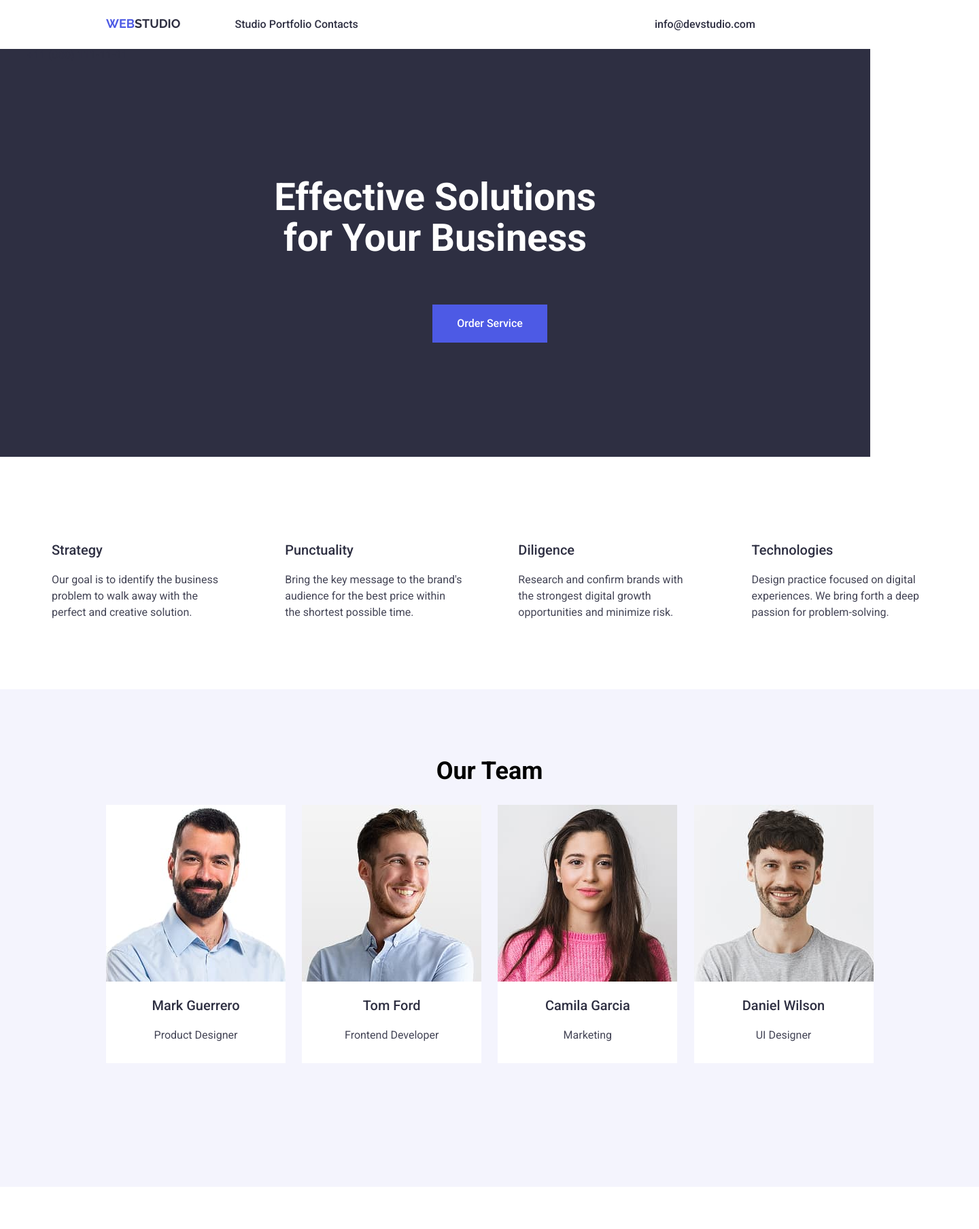
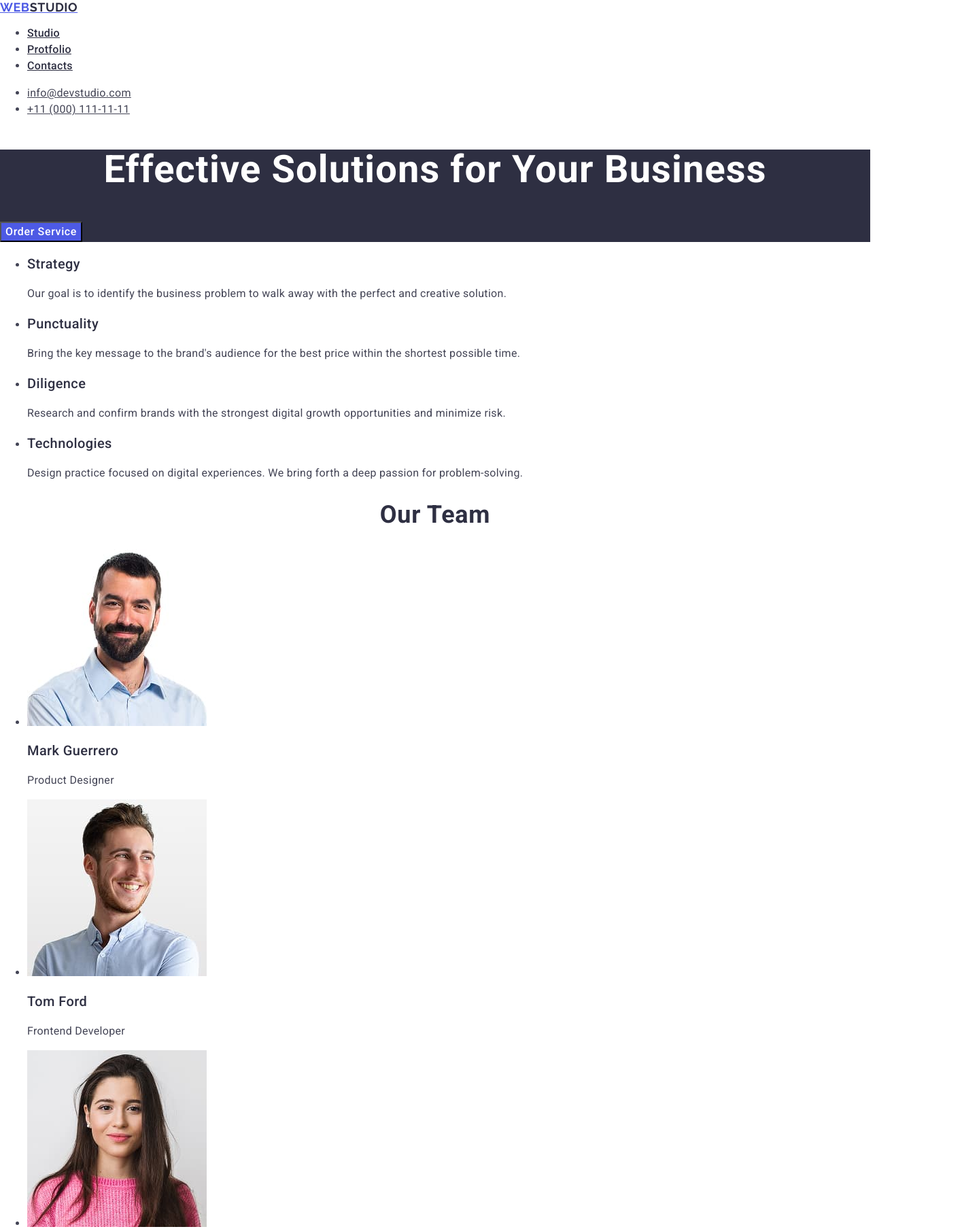
Before and after one commit to onurdoker/goit-markup-hw-02, a plain HTML site: page index.html in a window 1280 px wide. Shown: the top 1808 px of the page at 68% size, 1440 px wide, since content can reach past the window. Drawn offline with nearby package versions, Linux system fonts and the light colour scheme.

Commit message:
second revised version

```diff
--- a/css/styles.css
+++ b/css/styles.css
@@ -1,247 +1,162 @@
-/*  HEADER SECTION  */
-header {
-  max-width: 1440px;
-  width: 100%;
-  height: 72px;
+body {
+  font-family: "Roboto", sans-serif;
+  color: #434455;
   background-color: #ffffff;
-  margin: auto;
 }
 
-nav div {
-  display: inline-block;
-}
-
-.logo {
-  padding-left: 156px;
-  padding-top: 24px;
-}
+/*  HEADER SECTION  */
 
 .logo-web {
-  font-family: Raleway, sans-serif;
+  font-family: "Raleway", sans-serif;
+  font-weight: 700;
   font-size: 18px;
-  font-weight: 700;
+  line-height: 1.17;
+  letter-spacing: 0.03em;
+  text-transform: uppercase;
   color: #4d5ae5;
-  line-height: 21px;
-  text-decoration: none;
 }
 
 .logo-studio {
-  font-family: Raleway, sans-serif;
-  font-size: 18px;
-  font-weight: 700;
-  line-height: 21px;
   color: #2e2f42;
-  text-decoration: none;
 }
 
 .nav-menu {
-  padding-left: 76px;
-  padding-top: 24px;
+  font-weight: 500;
+  font-size: 16px;
+  line-height: 1.5;
+  letter-spacing: 0.02em;
+  color: #2e2f42;
 }
-
-.email {
-  padding-left: 432px;
-  padding-top: 24px;
-}
-
-.phone {
-  padding-left: 40px;
-  padding-top: 24px;
-}
-
-.menu-nav,
-.top-line {
-  font-family: Roboto, sans-serif;
-  font-size: 16px;
-  font-weight: 500;
-  line-height: 21px;
-  color: #2e2f42;
-  text-decoration: none;
-}
-
-.menu-nav:active,
-.menu-nav:hover,
-.top-line:hover,
-.top-line:active {
+.nav-menu:hover,
+.nav-menu:focus {
   color: #404bbf;
 }
 
-/*  HERO SECTION  */
-
-.hero {
-  max-width: 1440px;
-  width: 100%;
-  height: 600px;
-  line-height: 21px;
-  background-color: #2e2f42;
-  margin: auto;
+.nav-adress {
+  font-style: normal;
 }
 
-h1 {
-  width: 496px;
-  height: 120px;
-  margin: auto;
-  padding-top: 188px;
-  font-family: Roboto;
-  font-weight: 700;
+.nav-add {
+  font-size: 16px;
+  line-height: 1.5;
+  letter-spacing: 0.02em;
+  color: #434455;
+}
+
+.nav-add:hover,
+.nav-add:focus {
+  color: #404bbf;
+}
+
+.sec-one {
+  background-color: #2e2f42;
+}
+
+.sec-one-h1 {
   font-size: 56px;
-  line-height: 60px;
+  line-height: 1.07;
   text-align: center;
+  letter-spacing: 0.02em;
   color: #ffffff;
 }
 
-.button {
-  width: 169px;
-  height: 56px;
-  margin-top: 188px;
-  margin-left: 636px;
-  color: #ffffff;
-  border: 0px;
-  font-family: Roboto;
+.sec-one-button {
+  background-color: #4d5ae5;
+  font-family: Roboto, sans-serif;
   font-weight: 500;
   font-size: 16px;
-  line-height: 24px;
-  text-align: center;
-  background-color: #4d5ae5;
+  line-height: 1.5;
+  letter-spacing: 0.04em;
+  color: #ffffff;
+  cursor: pointer;
 }
 
-.button:hover {
+.sec-one-button:hover,
+.sec-one-button:focus {
   background-color: #404bbf;
 }
 
-/*  SECTION ONE  */
-.section-one {
-  width: 1440px;
-  height: 312px;
-  margin: auto;
+.sec-two-h3 {
+  font-weight: 500;
+  font-size: 20px;
+  line-height: 1.2;
+  letter-spacing: 0.02em;
+  color: #2e2f42;
+}
+
+.sec-two-p {
+  font-size: 16px;
+  line-height: 1.5;
+  letter-spacing: 0.02em;
+  color: #434455;
+}
+
+.sec-three {
+  background-color: #f4f4fd;
+}
+
+.sec-three-h2 {
+  font-size: 36px;
+  line-height: 1.11;
+  text-align: center;
+  letter-spacing: 0.02em;
+  text-transform: capitalize;
+  color: #2e2f42;
+}
+
+.sec-three-li {
   background-color: #ffffff;
 }
 
-section div {
-  display: inline-block;
-}
-
-.section-one-div {
-  width: 264px;
-  height: 104px;
-  margin-top: 104px;
-  margin-left: 75px;
-  padding: 1px;
-}
-
-h3 {
-  font-family: Roboto;
+.sec-three-h3 {
   font-weight: 500;
   font-size: 20px;
-  line-height: 24px;
+  line-height: 1.2;
+  letter-spacing: 0.02em;
   color: #2e2f42;
 }
 
-p {
-  font-family: Roboto;
-  font-weight: 400;
+.sec-three-p {
   font-size: 16px;
-  line-height: 24px;
+  line-height: 1.5;
+  letter-spacing: 0.02em;
   color: #434455;
 }
 
-/*  SECTION TWO  */
-.section-two {
-  width: 1440px;
-  height: 732px;
-  background-color: #f4f4fd;
-  margin: auto;
+.sec-four-h2 {
+  font-size: 36px;
+  line-height: 1.11;
+  text-align: center;
+  letter-spacing: 0.02em;
+  text-transform: capitalize;
+  color: #2e2f42;
 }
 
-h2 {
-  font-family: Roboto;
-  font-weight: 700;
-  font-size: 36px;
-  line-height: 40px;
-  text-align: center;
-  padding-top: 100px;
+.sec-four-h3 {
+  font-weight: 500;
+  font-size: 20px;
+  line-height: 1.2;
+  letter-spacing: 0.02em;
+  color: #2e2f42;
 }
 
-.section-two-div-mark {
-  width: 264px;
-  height: 380px;
-  margin-left: 156px;
-  background-color: #ffffff;
-  align-items: center;
+.sec-four-p {
+  font-size: 16px;
+  line-height: 1.5;
+  letter-spacing: 0.02em;
+  color: #434455;
 }
 
-.section-two-div-tom {
-  width: 264px;
-  height: 380px;
-  margin-left: 20px;
-  background-color: #ffffff;
-  align-items: center;
+footer {
+  background-color: #2e2f42;
 }
 
-.section-two-div-camila,
-.section-two-div-daniel {
-  width: 264px;
-  height: 380px;
-  margin-left: 20px;
-  background-color: #ffffff;
-  align-items: center;
+.footer-studio {
+  color: #f4f4fd;
 }
 
-.sec-h3 {
-  text-align: center;
+.footer-p {
+  line-height: 1.5;
+  color: #f4f4fd;
+  letter-spacing: 0.02em;
 }
-
-/*    SECTION THREE  */
-.section-three {
-  width: 1440px;
-  height: 1200px;
-  background-color: #ffffff;
-  margin: auto;
-}
-
-.row1-bank,
-.row2-bank {
-  width: 360px;
-  height: 420px;
-  margin-left: 156px;
-  margin-bottom: 40px;
-}
-
-.row1-cash,
-.row1-medi,
-.row2-cash,
-.row2-medi {
-  width: 360px;
-  height: 420px;
-  margin-left: 20px;
-}
-
-/*  FOOTER  */
-footer {
-  max-width: 1440px;
-  width: 100%;
-  height: 312px;
-  background-color: #2e2f42;
-  margin: auto;
-}
-
-.logo-studio-footer {
-  font-family: Raleway, sans-serif;
-  font-size: 18px;
-  font-weight: 700;
-  line-height: 21px;
-  color: #ffffff;
-  text-decoration: none;
-}
-.footer-p {
-  width: 264px;
-  height: 112px;
-  margin-top: 100px;
-  margin-left: 156px;
-  color: #f4f4fd;
-}
-/*
-
-
-
-*/
--- a/index.html
+++ b/index.html
@@ -20,127 +20,195 @@
 
 <body>
 
+  <!--  HEADER  -->
   <header>
     <nav class="nav-bar">
-      <div class="logo">
       <a href="./index.html" class="logo-web">WEB<span class="logo-studio">STUDIO</span></a>
-      </div>
-      <div class="nav-menu">
-        <a href="" class="menu-nav">Studio</a>
-        <a href="" class="menu-nav">Portfolio</a>
-        <a href="" class="menu-nav">Contacts</a>
-      </div>
-      <div class="email">
-        <a href="mailto:info@devstudio.com" class="top-line">info@devstudio.com</a>
-      </div>
-      <div class="phone">
-        <a href="tel:+110001111111" class="top-line">+11 (000) 111-11-11</a>
-      </div>
+
+      <ul>
+        <li>
+          <a href="./index.html" class="nav-menu">Studio</a>
+        </li>
+        <li>
+          <a href="./index.html" class="nav-menu">Protfolio</a>
+        </li>
+        <li>
+          <a href="./index.html" class="nav-menu">Contacts</a>
+        </li>
+      </ul>
     </nav>
+
+    <address class="nav-adress">
+      <ul>
+        <li>
+          <a href="mailto:info@devstudio.com" class="nav-add">info@devstudio.com</a>
+        </li>
+        <li>
+          <a href="tel:+11000111111" class="nav-add">+11 (000) 111-11-11</a>
+        </li>
+      </ul>
+    </address>
   </header>
 
-  <section class="hero">
-    <h1>Effective Solutions for Your Business</h1>
-    <button type="button" class="button">Order Service</button>
+  <!--  HERO  -->
+  <section class="sec-one">
+    <h1 class="sec-one-h1">Effective Solutions for Your Business</h1>
+    <button type="button" class="sec-one-button">Order Service</button>
+  </section>
 
-  </section>
-  <section class="section-one">
-    <div class="section-one-div">
-      <h3>Strategy</h3>
-      <p>
+  <section class="sec-two">
+    <h2></h2>
+    <ul>
+      <li class="sec-two-li">
+        <h3 class="sec-two-h3">
+          Strategy
+        </h3>
+        <p class="sec-two-p">
           Our goal is to identify the business problem to walk away with the perfect and creative solution.
         </p>
-    </div>
-    <div class="section-one-div">
-      <h3>Punctuality</h3>
-      <p>
+      </li>
+      <li class="sec-two-li">
+        <h3 class="sec-two-h3">
+          Punctuality
+        </h3>
+        <p class="sec-two-p">
           Bring the key message to the brand's audience for the best price within the shortest possible time.
         </p>
-    </div>
-    <div class="section-one-div">
-      <h3>Diligence</h3>
-      <p>
+      </li>
+      <li class="sec-two-li">
+        <h3 class="sec-two-h3">
+          Diligence
+        </h3>
+        <p class="sec-two-p">
           Research and confirm brands with the strongest digital growth opportunities and minimize risk.
         </p>
-    </div>
-    <div class="section-one-div">
-      <h3>Technologies</h3>
-      <p>
+      </li>
+      <li class="sec-two-li">
+        <h3 class="sec-two-h3">
+          Technologies
+        </h3>
+        <p class="sec-two-p">
           Design practice focused on digital experiences. We bring forth a deep passion for problem-solving.
         </p>
-    </div>
+      </li>
+    </ul>
+  </section class="sec-three">
+
+  <section>
+    <h2 class="sec-three-h2">Our Team</h2>
+    <ul>
+      <li class="sec-three-li">
+        <img src="./images/mark.jpg" alt="Mark Guerrero" width="264" />
+        <h3 class="sec-three-h3">
+          Mark Guerrero
+        </h3>
+        <p class="sec-three-p">
+          Product Designer
+        </p>
+      </li>
+      <li class="sec-three-li">
+        <img src="./images/tom.jpg" alt="Tom Ford" width="264" />
+        <h3 class="sec-three-h3">
+          Tom Ford
+        </h3>
+        <p class="sec-three-p">
+          Frontend Developer
+        </p>
+      </li>
+      <li class="sec-three-li">
+        <img src="./images/camila.jpg" alt="Camila Garcia" width="264" />
+        <h3 class="sec-three-h3">
+          Camila Garcia
+        </h3>
+        <p class="sec-three-p">
+          Marketing
+        </p>
+      </li>
+      <li class="sec-three-li">
+        <img src="./images/daniel.jpg" alt="Daniel Wilson" width="264" />
+        <h3 class="sec-three-h3">
+          Daniel Wilson
+        </h3>
+        <p class="sec-three-p">
+          UI Designer
+        </p>
+      </li>
+    </ul>
   </section>
 
-  <section class="section-two">
-    <h2>Our Team</h2>
-    <div class="section-two-div-mark">
-      <img src="./images/mark.jpg" alt="Mark Guerrero" width="264" />
-      <h3 class="sec-h3">Mark Guerrero</h3>
-      <p class="sec-h3">Product Designer</p>
-    </div>
-    <div class="section-two-div-tom">
-      <img src="./images/tom.jpg" alt="Tom Ford" width="264" />
-      <h3 class="sec-h3">Tom Ford</h3>
-      <p class="sec-h3">Frontend Developer</p>
-    </div>
-    <div class="section-two-div-camila">
-      <img src="./images/camila.jpg" alt="Camila Garcia" width="264" />
-      <h3 class="sec-h3">Camila Garcia</h3>
-      <p class="sec-h3">Marketing</p>
-    </div>
-    <div class="section-two-div-daniel">
-      <img src="./images/daniel.jpg" alt="Daniel Wilson" width="264" />
-      <h3 class="sec-h3">Daniel Wilson</h3>
-      <p class="sec-h3">UI Designer</p>
-    </div>
+  <section class="sec-four">
+    <h2 class="sec-four-h2">
+      Our Portfolio
+    </h2>
+    <ul>
+      <il class="sec-four-li">
+        <img src="./images/bankingApp.jpg" alt="Mark Guerrero" width="360" />
+        <h3 class="sec-four-h3">
+          Banking App
+        </h3>
+        <p class="sec-four-p">
+          App
+        </p>
+    </ul>
+    <ul>
+      <il class="sec-four-li">
+        <img src="./images/cashless.jpg" alt="Mark Guerrero" width="360" />
+        <h3 class="sec-four-h3">
+          Cashless Payment
+        </h3>
+        <p class="sec-four-p">
+          Marketing
+        </p>
+    </ul>
+    <ul>
+      <il class="sec-four-li">
+        <img src="./images/meditation.jpg" alt="Mark Guerrero" width="360" />
+        <h3 class="sec-four-h3">
+          Meditation App
+        </h3>
+        <p class="sec-four-p">
+          App
+        </p>
+    </ul>
+    <ul>
+      <il class="sec-four-li">
+        <img src="./images/taxi.jpg" alt="Mark Guerrero" width="360" />
+        <h3 class="sec-four-h3">
+          Taxi Service
+        </h3>
+        <p class="sec-four-p">
+          Marketing
+        </p>
+    </ul>
+    <ul>
+      <il class="sec-four-li">
+        <img src="./images/screen.jpg" alt="Mark Guerrero" width="360" />
+        <h3 class="sec-four-h3">
+          Screen Illustrations
+        </h3>
+        <p class="sec-four-p">
+          Design
+        </p>
+    </ul>
+    <ul>
+      <il class="sec-four-li">
+        <img src="./images/online.jpg" alt="Mark Guerrero" width="360" />
+        <h3 class="sec-four-h3">
+          Online Courses
+        </h3>
+        <p class="sec-four-p">
+          Marketing
+        </p>
+    </ul>
   </section>
 
-  <section class="section-three">
-    <h2>
-      Our Portfolio
-    </h2>
-    <div class="row1-bank">
-      <img src="./images/bankingApp.jpg" alt="Mark Guerrero" width="360" />
-      <h3 class="sec3-h3">Banking App</h3>
-      <p class="sec3-h3">App</p>
-    </div>
-    <div class="row1-cash">
-      <img src="./images/cashless.jpg" alt="Mark Guerrero" width="360" />
-      <h3 class="sec3-h3">Cashless Payment</h3>
-      <p class="sec3-h3">Marketing</p>
-    </div>
-    <div class="row1-medi">
-      <img src="./images/meditation.jpg" alt="Mark Guerrero" width="360" />
-      <h3 class="sec3-h3">Meditation App</h3>
-      <p class="sec3-h3">App</p>
-    </div>
-
-    <div class="row2-bank">
-      <img src="./images/taxi.jpg" alt="Mark Guerrero" width="360" />
-      <h3 class="sec3-h3">Taxi Service</h3>
-      <p class="sec3-h3">Marketing</p>
-    </div>
-    <div class="row2-cash">
-      <img src="./images/screen.jpg" alt="Mark Guerrero" width="360" />
-      <h3 class="sec3-h3">Screen Illustrations</h3>
-      <p class="sec3-h3">Design</p>
-    </div>
-    <div class="row2-medi">
-      <img src="./images/online.jpg" alt="Mark Guerrero" width="360" />
-      <h3 class="sec3-h3">Online Courses</h3>
-      <p class="sec3-h3">Marketing</p>
-    </div>
-  </section>
-  <footer>
-    <div class="logo">
-      <a href="./index.html" class="logo-web">WEB<span class="logo-studio-footer">STUDIO</span></a>
-    </div>
+  <!--  FOOTER  -->
+  <footer class="footer-bar">
+    <a href="./index.html" class="logo-web">WEB<span class="footer-studio">STUDIO</span></a>
     <p class="footer-p">
       Increase the flow of customers and sales for your business with digital marketing & growth solutions.
     </p>
   </footer>
-
 </body>
 
-
 </html>
```
Lines whose indentation alone changed are shown as unchanged.
